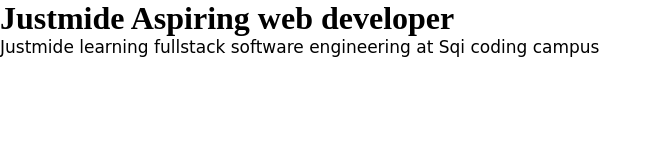
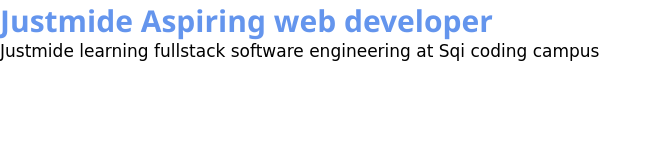
Before and after one commit to Justmide/Git-Training, a plain HTML site: page index.html in a window 1280 px wide. Shown: the whole page, without its empty margins (0-662 px from the left). Drawn offline with Linux system fonts and the light colour scheme.

Commit message:
New edit

```diff
--- a/index.css
+++ b/index.css
@@ -6,15 +6,15 @@
 
 
 .container{
-    display: inline-flex;
-    align-items: center;
-    justify-content: center
+
 }
 
-.container .h1{
+.container h1{
     font-size: 30px;
     font-family: 'Segoe UI', Tahoma, Geneva, Verdana, sans-serif;
     color: cornflowerblue;
+    display: inline-flex;
+    text-align: center;
 }
 
 
```
